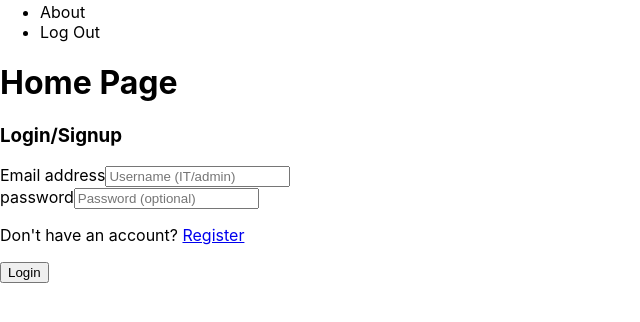
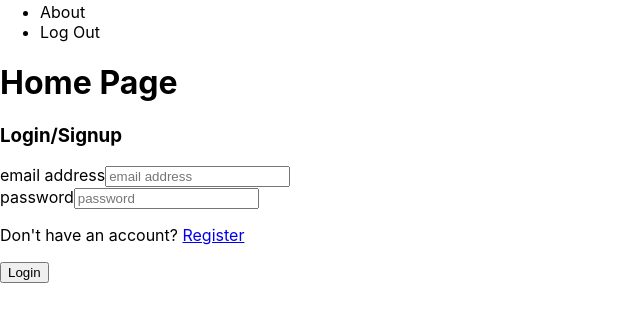
Before and after one commit to 4564831/tickets, a React (Create React App) app: page / in a window 1280 px wide. Shown: the part 160-482 px from the top of the page, without its empty margins (0-640 px from the left). Built offline with nearby package versions, Linux system fonts and the light colour scheme; no server answers.

Commit message:
signin users

```diff
--- a/src/pages/Login.js
+++ b/src/pages/Login.js
@@ -1,40 +1,64 @@
 import React, { Component, useState } from "react"
 import { Link, useNavigate } from "react-router-dom"
+import { signInWithEmailAndPassword, getAuth } from "firebase/auth";
 import '../App.css';
 
 function Login() {
-    const navigate = useNavigate()
-    const [user, setUser] = useState("")
-
-    const verify = (name) => {
-        if (name==="IT"|| name==='it'||name==='admin') {
-            navigate("/aXRtYWlu")
-        } else {
-            navigate("/dXNlcm1haW4=")
+    const [formData, setFormData] = useState({
+      email: "",
+      password: "",
+    });
+    const { email, password } = formData;
+    const navigate = useNavigate();
+    function onChange(e) {
+      setFormData((prevState) => ({
+        ...prevState,
+        [e.target.id]: e.target.value,
+      }));
+    }
+    async function onSubmit(e) {
+      e.preventDefault();
+      try {
+        const auth = getAuth();
+        const userCredential = await signInWithEmailAndPassword(
+          auth,
+          email,
+          password
+        );
+        if (userCredential.user) {
+          navigate("/");
+        }
+      } catch (error) {
+        console.log(error);
       }
     }
+
     return(
-        <div className="text-center">
-            <form>
+        <div>
           <h1>Home Page</h1>
           <h3>Login/Signup</h3>
-                <label for="inputEmail" className="sr-only">Email address</label>
+          <form onSubmit={onSubmit}>
+            <div>
+              <label>email address</label>
               <input
                 type="email"
-                  id="inputEmail"
-                  placeholder="Username (IT/admin)"
-                  onChange={(e) => setUser(e.target.value)}
-                  autofocus/>
+                id="email"
+                placeholder="email address"
+                onChange={onChange}
+              />
+            </div>
             <div>
-                  <label for="inputPassword" class="sr-only">password</label>
-                  <input type="password" id="inputPassword" placeholder="Password (optional)"/>
+              <label>password</label>
+              <input
+                type="text"
+                id="password"
+                value={password}
+                onChange={onChange}
+                placeholder="password"
+              />
             </div>
             <p>{`Don't have an account? `}<Link to="/sign-up">Register</Link></p>
-                <button
-                  className="btn btn-lg btn-primary btn-block"
-                  onClick={() => verify(user)}
-                >Login
-                </button>
+            <button>Login</button>
           </form>
         </div>
     )
```
Lines whose indentation alone changed are shown as unchanged.
